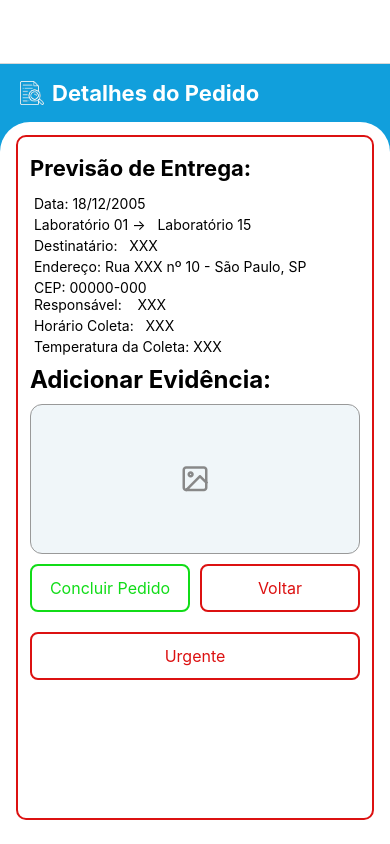
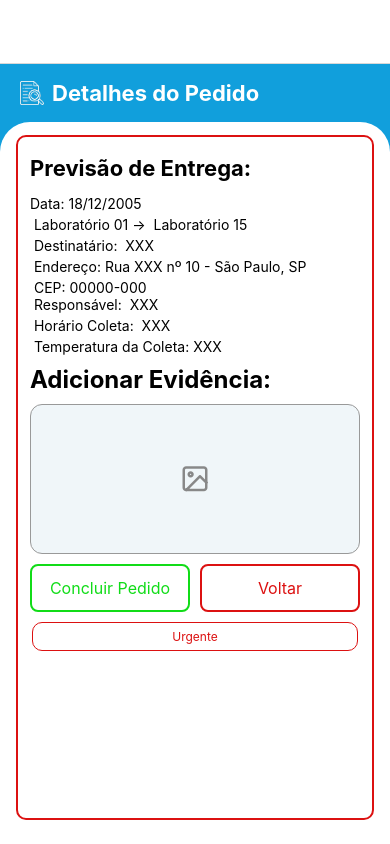
Before and after one commit to ViniciusOtoni/LogisticaMedica, a React Native app in the folder logistica-medica-app/: screen /OrderConclusion in a window 390 px wide. Built offline with nearby package versions, Linux system fonts and the light colour scheme.

Commit message:
Adiciona componente para label de seção (bug corrigido, a princípio)

```diff
--- a/logistica-medica-app/src/screens/admin/OrderConclusion.js
+++ b/logistica-medica-app/src/screens/admin/OrderConclusion.js
@@ -1,48 +1,76 @@
-import React from 'react';
-import { View, StyleSheet, Text } from 'react-native';
-import details from '../../../assets/images/details-icon.png';
+import React from "react";
+import { View, StyleSheet, Text } from "react-native";
+import details from "../../../assets/images/details-icon.png";
 
-import HeaderTitle from '../../components/HeaderTitle';
-import ImageInput from '../../components/ImageInput';
-import CustomCard from '../../components/CustomCard';
-import CustomButton from '../../components/CustomButton';
-import Title from '../../components/Title';
+import HeaderTitle from "../../components/HeaderTitle";
+import ImageInput from "../../components/ImageInput";
+import CustomCard from "../../components/CustomCard";
+import CustomButton from "../../components/CustomButton";
+import CustomSectionLabel from "../../components/SectionLabel";
+import Title from "../../components/Title";
 
 const OrderConclusion = () => {
   return (
     <View style={styles.container}>
       <View style={styles.topContainer}>
-            <HeaderTitle text={"Detalhes do Pedido"} color="#FFFFFF" icon={details}/>
+        <HeaderTitle
+          text={"Detalhes do Pedido"}
+          color="#FFFFFF"
+          icon={details}
+        />
       </View>
       <View style={styles.bottomContainer}>
-            <CustomCard
-                text={"Previsão de Entrega:"}
-                borderColor="#DC1111"
-            >
-                <View style={styles.padding}> <Text> Data: {"18/12/2005"} </Text> </View>
-                <View style={[styles.row, styles.padding]}>
-                    <View> <Text> Laboratório 01 → </Text> </View>
-                    <View> <Text>  Laboratório 15 </Text> </View>
+        <CustomCard text={"Previsão de Entrega:"} borderColor="#DC1111">
+          <View style={styles.padding}>
+            <Text>Data: {"18/12/2005"}</Text>
           </View>
           <View style={[styles.row, styles.padding]}>
-                    <View> <Text> Destinatário: </Text> </View>
-                    <View> <Text>  XXX </Text> </View>
+            <View>
+              <Text> Laboratório 01 → </Text>
             </View>
-                <View style={styles.padding}> <Text> Endereço: Rua XXX nº 10 - São Paulo, SP </Text> </View>
-                <View style={styles.padding}> <Text> CEP: 00000-000 </Text> </View>
-                <View style={styles.row}>
-                    <View> <Text> Responsável:  </Text> </View>
-                    <View> <Text>  XXX </Text> </View>
+            <View>
+              <Text> Laboratório 15 </Text>
+            </View>
           </View>
           <View style={[styles.row, styles.padding]}>
-                    <View> <Text> Horário Coleta: </Text> </View>
-                    <View> <Text>  XXX </Text> </View>
+            <View>
+              <Text> Destinatário: </Text>
             </View>
-                <View style={styles.padding}> <Text> Temperatura da Coleta: {"XXX"} </Text> </View>
+            <View>
+              <Text> XXX </Text>
+            </View>
+          </View>
+          <View style={styles.padding}>
+            <Text> Endereço: Rua XXX nº 10 - São Paulo, SP </Text>
+          </View>
+          <View style={styles.padding}>
+            <Text> CEP: 00000-000 </Text>
+          </View>
+          <View style={styles.row}>
+            <View>
+              <Text> Responsável: </Text>
+            </View>
+            <View>
+              <Text> XXX </Text>
+            </View>
+          </View>
+          <View style={[styles.row, styles.padding]}>
+            <View>
+              <Text> Horário Coleta: </Text>
+            </View>
+            <View>
+              <Text> XXX </Text>
+            </View>
+          </View>
+          <View style={styles.padding}>
+            <Text> Temperatura da Coleta: {"XXX"} </Text>
+          </View>
           <View style={styles.titleWrapper}>
             <Title text={"Adicionar Evidência:"} />
           </View>
-                <View> <ImageInput  /> </View>
+          <View>
+            <ImageInput />
+          </View>
           <View style={styles.buttons}>
             <View style={styles.buttonWrapper}>
               <CustomButton
@@ -64,14 +92,7 @@ const OrderConclusion = () => {
             </View>
           </View>
           <View>
-                    <CustomButton
-                        text="Urgente"
-                        textColor="#DC1111"
-                        backgroundColor="transparent"
-                        borderColor="#DC1111"
-                        borderWidth={2}
-                        //   onPress={() => navigation.navigate('SignUp')}
-                    />
+            <CustomSectionLabel label={"Urgente"} color="#DC1111" />
           </View>
         </CustomCard>
       </View>
@@ -82,37 +103,37 @@ const OrderConclusion = () => {
 const styles = StyleSheet.create({
   container: {
     flex: 1,
-    backgroundColor: '#119FDC',
+    backgroundColor: "#119FDC",
   },
   topContainer: {
-    alignItems: 'flex-start',
+    alignItems: "flex-start",
     paddingVertical: 6,
-    paddingHorizontal: 20
+    paddingHorizontal: 20,
   },
   titleWrapper: {
-    alignItems: 'flex-start',
+    alignItems: "flex-start",
   },
   bottomContainer: {
     flex: 1,
-    backgroundColor: '#FFF',
+    backgroundColor: "#FFF",
     borderTopLeftRadius: 30,
     borderTopRightRadius: 30,
     paddingTop: 5,
     padding: 16,
   },
   row: {
-    flexDirection: 'row'
+    flexDirection: "row",
   },
   padding: {
-    paddingTop: 4
+    paddingTop: 4,
   },
   buttons: {
-    flexDirection: 'row',
-    gap: 10
+    flexDirection: "row",
+    gap: 10,
   },
   buttonWrapper: {
-    flex: 1
-  }
+    flex: 1,
+  },
 });
 
 export default OrderConclusion;
```
Lines whose indentation alone changed are shown as unchanged.
